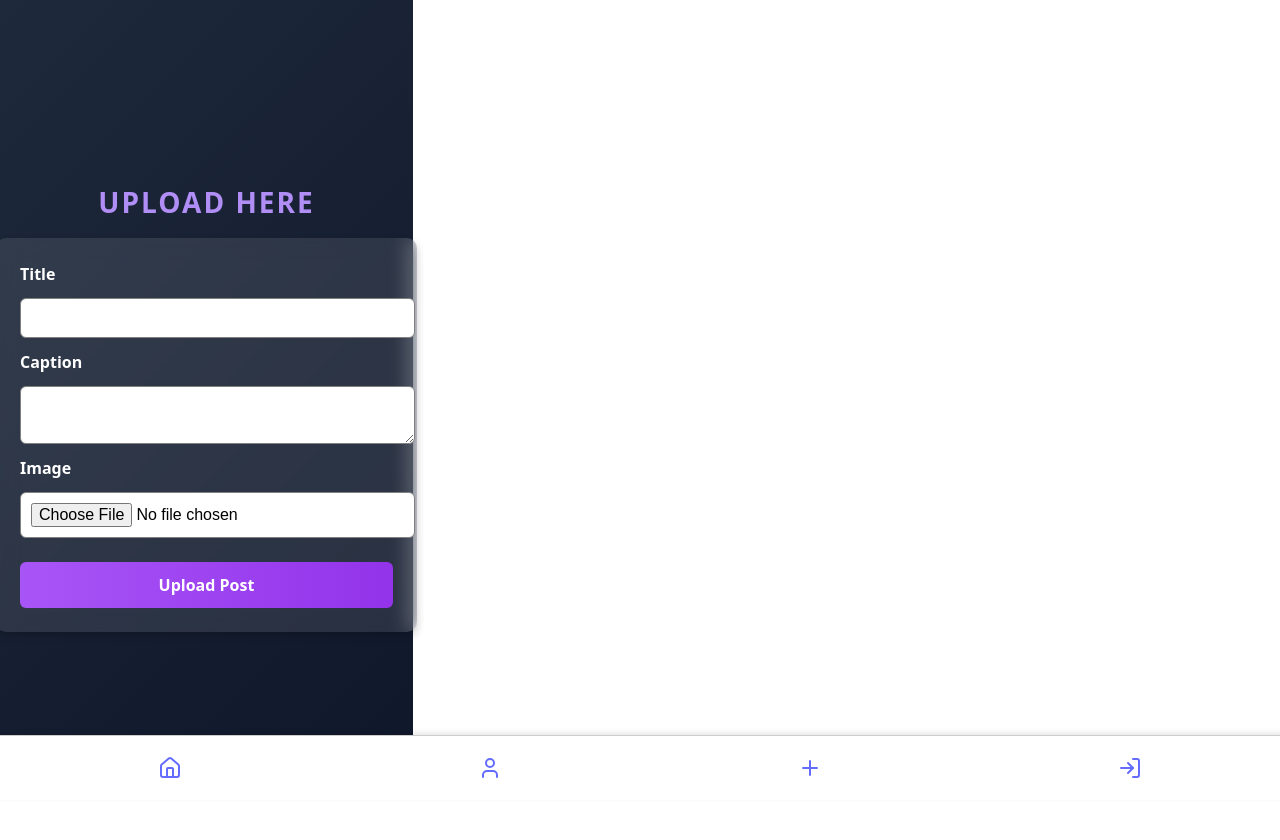
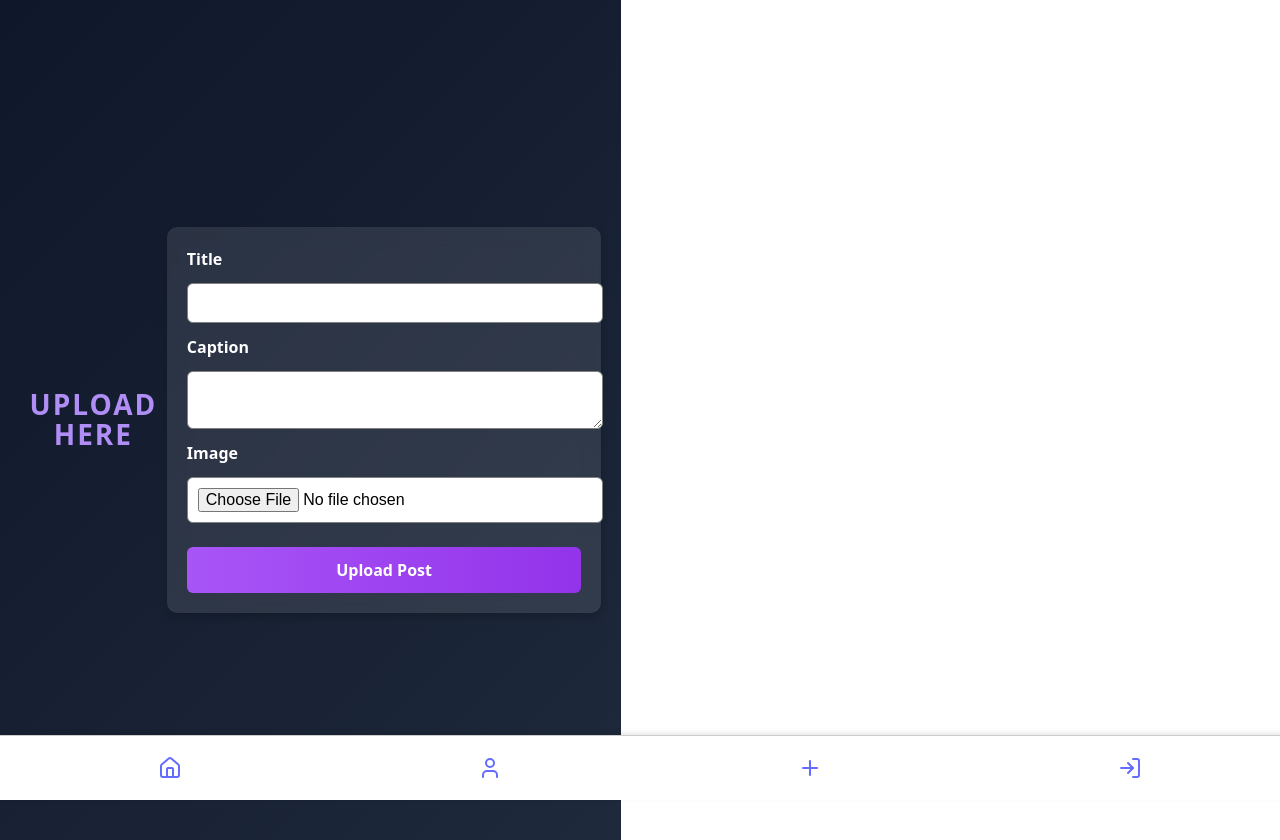
Before and after one commit to KhushiiRajrana/NGO_Nexus, a React (Vite) app: page /create in a window 1280 px wide. Before the commit the page ends 800 px from the top, so only its background shows below. Built offline with nearby package versions, Linux system fonts and the light colour scheme.

Commit message:
some more new changes

```diff
--- a/src/pages/Create.css
+++ b/src/pages/Create.css
@@ -1,64 +1,60 @@
-/* Create.css */
 .create-container {
   display: flex;
-  flex-direction: column;
   align-items: center;
   justify-content: center;
   height: 100vh;
-  background: linear-gradient(135deg, #1e293b, #0f172a);
+  margin: 0;
   padding: 20px;
-  box-sizing: border-box;
-}
-
-.title {
-  font-size: 36px;
-  font-weight: bold;
-  color: #ec4899; /* Pink */
-  margin-bottom: 20px;
+  background: linear-gradient(135deg, #0f172a, #1e293b);
 }
 
 .create-form {
   width: 100%;
-  max-width: 600px;
-  display: flex;
-  flex-direction: column;
-  gap: 16px;
-  padding: 24px;
+  max-width: 500px;
+  padding: 20px;
   border-radius: 10px;
   background: rgba(255, 255, 255, 0.1);
   backdrop-filter: blur(10px);
   box-shadow: 0 4px 8px rgba(0, 0, 0, 0.2);
 }
 
+.title {
+  font-size: 28px;
+  font-weight: bold;
+  color: #b18ef6;
+  text-align: center;
+  margin-bottom: 20px;
+}
+
 label {
-  font-size: 18px;
+  font-size: 16px;
   font-weight: 600;
-  color: #f9fafb;
+  color: white;
 }
 
 .input-field {
   width: 100%;
-  padding: 12px;
-  border-radius: 8px;
-  border: none;
-  background-color: #f9fafb;
-  color: #111827;
+  padding: 10px;
+  border-radius: 6px;
+  border: 1px solid gray;
+  background-color: white;
+  color: black;
   font-size: 16px;
 }
 
 .submit-btn {
   width: 100%;
-  padding: 14px;
-  border-radius: 8px;
-  background: linear-gradient(to right, #ec4899, #d946ef);
+  padding: 12px;
+  margin-top: 12px;
+  border-radius: 6px;
+  background: linear-gradient(to right, #a855f7, #9333ea);
   color: white;
-  font-size: 18px;
+  font-size: 16px;
   font-weight: bold;
   cursor: pointer;
   border: none;
-  transition: background 0.3s ease;
 }
 
 .submit-btn:hover {
-  background: linear-gradient(to right, #d946ef, #8b5cf6);
+  background: linear-gradient(to right, #9333ea, #7c3aed);
 }
```
